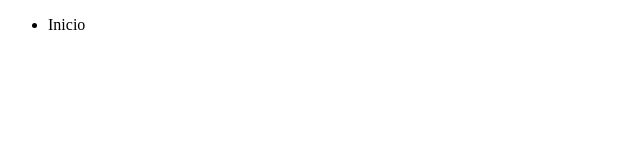
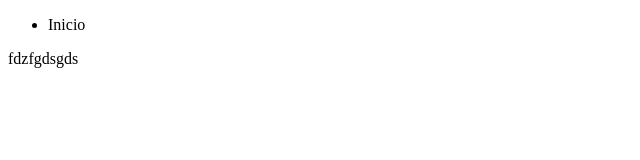
Before and after one commit to MatiasSG/pagina-web-servidor, a plain HTML site: page index.html in a window 1280 px wide. Shown: the full height of the page, 0-640 px from the left. Drawn offline with Linux system fonts and the light colour scheme.

Commit message:
Modificaciones

```diff
--- a/index.html
+++ b/index.html
@@ -12,7 +12,7 @@
             	<ul id="home">
                 	<li class="home"><a>Inicio</a></li>
                 </ul>
-
+            fdzfgdsgds
             </nav>
 
         </div>
```
Also changed, not shown: botones.txt.
